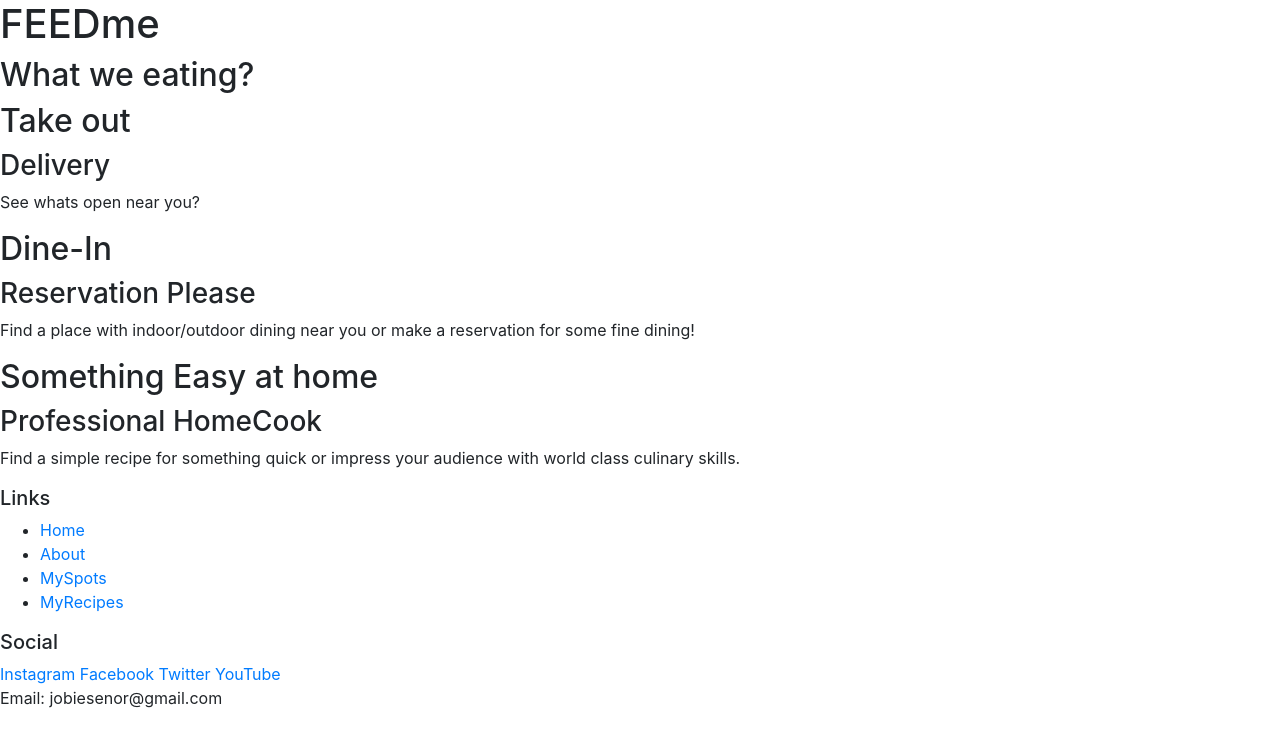
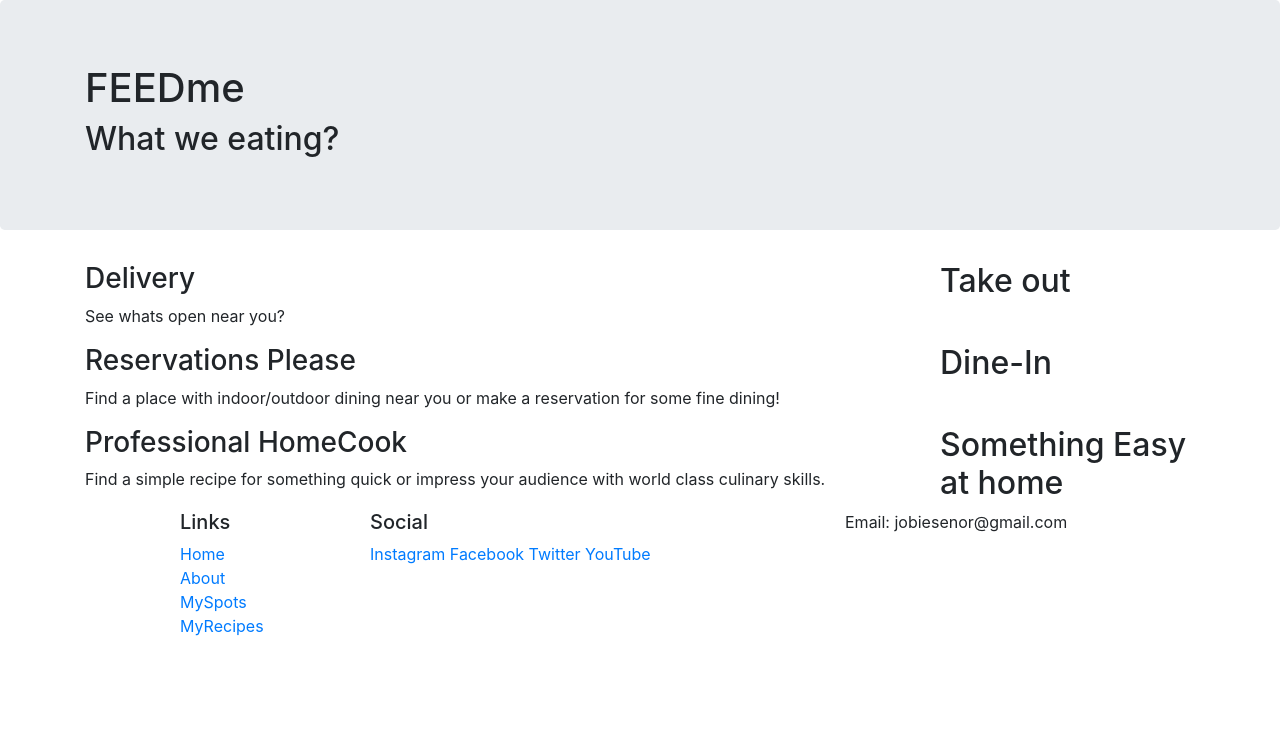
Before and after one commit to jobiesenor/FEEDme, a website: page index.html in a window 1280 px wide. Drawn offline with nearby package versions, Linux system fonts and the light colour scheme.

Commit message:
Bootstrap Grid

```diff
--- a/index.html
+++ b/index.html
@@ -16,36 +16,55 @@
 <body>
 
 
-    <header>
-        <div>
+<header class="jumbotron">
+    <div class="container">
+            <div class="row">
+                <div class="col">
                     <h1> FEEDme </h1>
                     <h2> What we eating? </h2>
                 </div>
+            </div>
+        </div>
 </header>
 
-    <div>
+<div class="container">
+    <div class="row">
+            <div class="col-sm-4 order-sm-last col-md-3">
                 <h2> Take out  </h2>
+            </div>
+            <div class="col">
                 <h3> Delivery  </h3>
                 <p> See whats open near you? </p>
             </div>
+    </div>
 
-    <div>
+    <div class="row">
+            <div class="col-sm-4 order-sm-last col-md-3">
                 <h2> Dine-In </h2>
-        <h3> Reservation Please </h3>
+            </div>
+            <div class="col">
+                <h3> Reservations Please </h3>
                 <p> Find a place with indoor/outdoor dining near you or make a reservation for some fine dining!</p>
             </div>
+    </div>
 
-    <div>
+    <div class="row">
+            <div class="col-sm-4 order-sm-last col-md-3">
                 <h2> Something Easy at home </h2>
+            </div>
+            <div class="col">
                 <h3> Professional HomeCook </h3>
                 <p> Find a simple recipe for something quick or impress your audience with world class culinary skills.</p>
-
+            </div>
+    </div>
 </div>
 
 <footer>
-        <div>
+    <div class="container">
+        <div class="row">
+            <div class="col-4 col-sm-2 offset-1">
                 <h5> Links </h5>
-            <ul>
+                <ul class="list-unstyled">
                     <li> <a href="#"> Home </a> </li>
                     <li> <a href="#"> About </a> </li>
                     <li> <a href="#"> MySpots </a> </li>
@@ -53,7 +72,7 @@
                 </ul>
             </div>
 
-        <div>
+            <div class="col-6 col-sm-5">
                 <h5> Social </h5>
                 <a href="http://instgram.com/">Instagram </a>
                 <a href="http://facebook.com/">Facebook </a>
@@ -61,10 +80,11 @@
                 <a href="http://youtube.com/">YouTube </a>
             </div>
 
-        <div>
+            <div class="col-sm-4">
                 Email: jobiesenor@gmail.com
             </div>
-
+        </div>
+    </div>
     </footer>
 
     <!-- jQuery must come firt, then Popper.js, then the Bootstrap JavaScript plugins.-->
```
Lines whose indentation alone changed are shown as unchanged.
